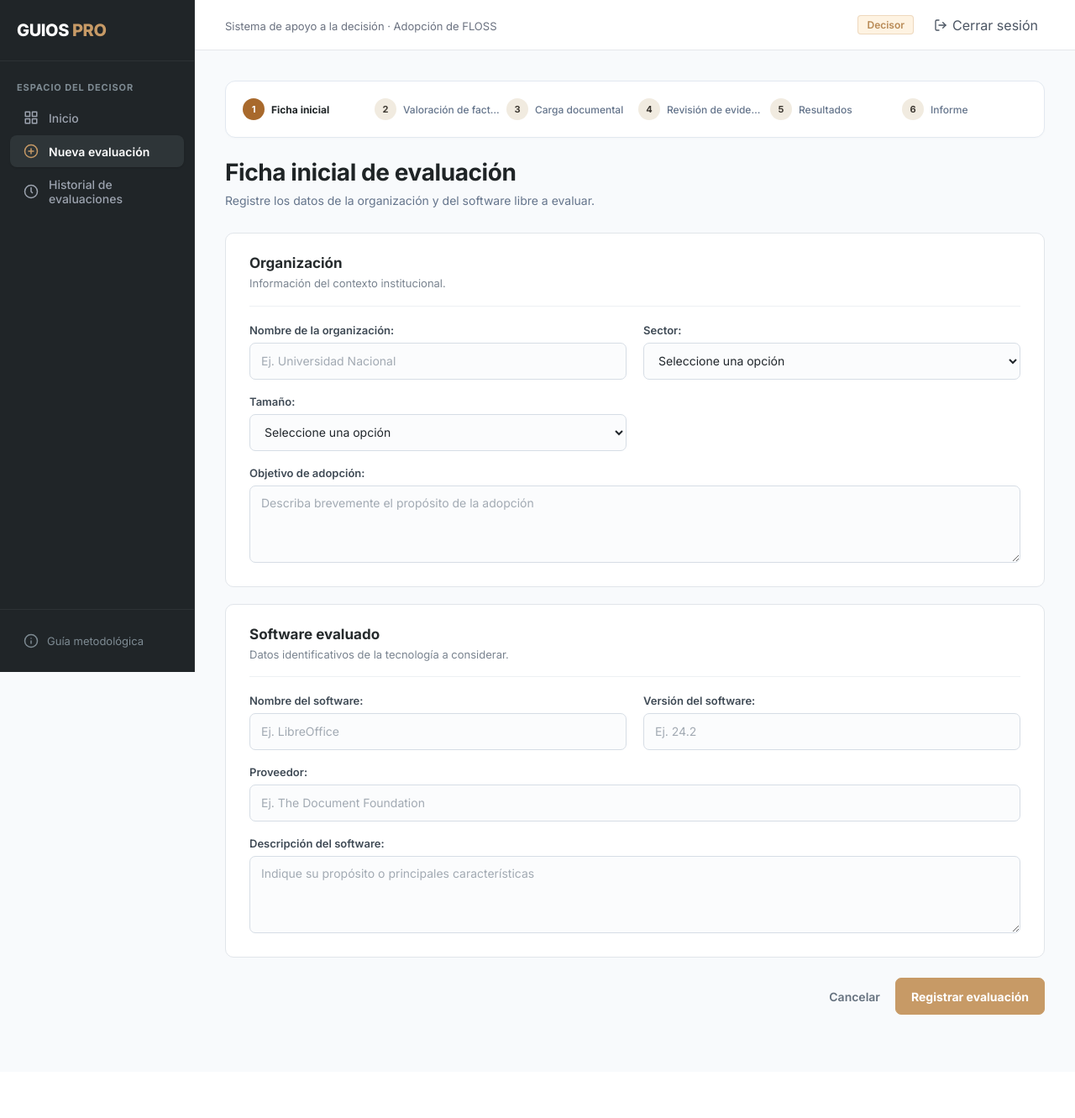
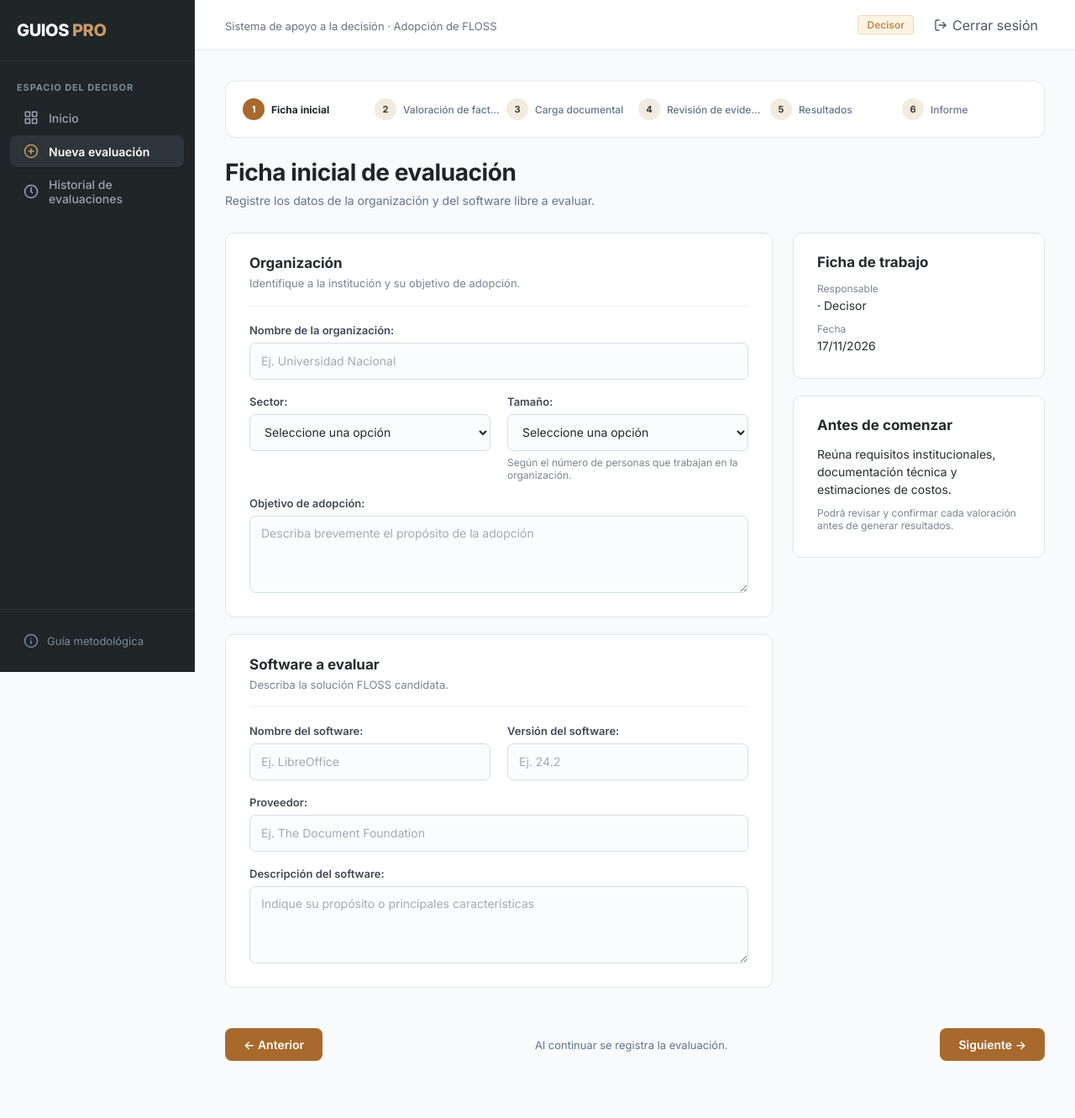
Before and after one commit to gely25/GUIOS_BASE, a Django app: page /decisor/ficha-inicial/ in a window 1280 px wide. Shown: the whole page at 84% size. Before the commit the page ends 1208 px from the top, so only its background shows below. Run offline with Django 5.2, Linux system fonts and the light colour scheme; the visitor is signed in with stand-in values (Sample User, id 1); parts of the project's set-up code (start-up, migrations or seed data) failed here and were passed over.

Commit message:
Ficha inicial segun Figma: rangos de tamano, sector Otro como etiqueta y botones Anterior/Siguiente en los pasos

```diff
--- a/apps/presentation/forms.py
+++ b/apps/presentation/forms.py
@@ -16,7 +16,12 @@ SECTORES = [SIN_ELEGIR] + [(v, v) for v in (
     'Comercio', 'Investigación', 'Otro',
 )]
 
-TAMANOS = [SIN_ELEGIR] + [(v, v) for v in ('Microempresa', 'Pequeña', 'Mediana', 'Grande')]
+# El valor que se guarda es el nombre; la lista muestra el rango de personal de cada tamaño.
+TAMANOS = [SIN_ELEGIR,
+           ('Microempresa', 'Microempresa · de 1 a 9 personas'),
+           ('Pequeña', 'Pequeña · de 10 a 49 personas'),
+           ('Mediana', 'Mediana · de 50 a 199 personas'),
+           ('Grande', 'Grande · 200 personas o más')]
 
 
 class EvaluacionInicialForm(forms.Form):
@@ -29,6 +34,12 @@ class EvaluacionInicialForm(forms.Form):
     sector = forms.ChoiceField(
         label='Sector', required=False, choices=SECTORES,
         widget=forms.Select(attrs={'class': 'evaluacion-input'}))
+    sector_otro = forms.CharField(
+        label='Otro sector', required=False, max_length=100,
+        widget=forms.TextInput(attrs={
+            'class': 'evaluacion-input',
+            'placeholder': 'Escriba el sector',
+        }))
     tamano = forms.ChoiceField(
         label='Tamaño', required=False, choices=TAMANOS,
         widget=forms.Select(attrs={'class': 'evaluacion-input'}))
@@ -64,6 +75,16 @@ class EvaluacionInicialForm(forms.Form):
             'rows': 3,
             'placeholder': 'Indique su propósito o principales características',
         }))
+
+    def clean(self):
+        datos = super().clean()
+        if datos.get('sector') == 'Otro':
+            propio = ' '.join((datos.get('sector_otro') or '').split())
+            if not propio:
+                self.add_error('sector_otro', 'Escriba el sector de la organización.')
+            else:
+                datos['sector'] = propio
+        return datos
 
     def __init__(self, *args, **kwargs):
         super().__init__(*args, **kwargs)
--- a/apps/presentation/static/presentation/css/evaluacion.css
+++ b/apps/presentation/static/presentation/css/evaluacion.css
@@ -167,3 +167,21 @@
         justify-content: space-between;
     }
 }
+
+
+/* Ficha inicial: formulario y columna lateral (Figma) */
+.ficha-layout { display: grid; grid-template-columns: minmax(0, 1fr) 300px; gap: 24px; align-items: start; }
+.ficha-layout .evaluacion-form-wrapper { max-width: none; margin-bottom: 0; }
+.ficha-lateral .evaluacion-section h2 { font-size: 17px; margin: 0 0 14px; color: #262b2d; }
+.ficha-dato-etiqueta { font-size: 12px; color: #7a8490; margin: 10px 0 2px; }
+.ficha-dato { font-size: 14px; line-height: 1.5; color: #262b2d; margin: 0; }
+.campo-ayuda, .sector-otro-ayuda { font-size: 12px; color: #7a8490; margin-top: 6px; }
+.sector-otro { margin-top: 10px; }
+.chip-etiqueta {
+    display: inline-flex; align-items: center; gap: 8px;
+    background: #f3e5d4; color: #8a5a1c; border-radius: 6px;
+    padding: 5px 6px 5px 12px; font-size: 13px; font-weight: 600;
+}
+.chip-quitar { border: 0; background: transparent; color: #8a5a1c; font-size: 16px; line-height: 1; cursor: pointer; padding: 0 4px; }
+.chip-quitar:hover { color: #5b3a10; }
+@media (max-width: 980px) { .ficha-layout { grid-template-columns: 1fr; } }
--- a/apps/presentation/static/presentation/css/style.css
+++ b/apps/presentation/static/presentation/css/style.css
@@ -1304,3 +1304,32 @@ button.topbar-logout-link { background: none; border: 0; font: inherit; cursor:
 
 /* Aire bajo el indicador de pasos de la evaluacion */
 .evaluation-stepper-container { margin-bottom: 24px; }
+
+
+/* 4.10 Pie de navegación de los pasos (Anterior / Siguiente) */
+.paso-nav {
+    display: flex;
+    justify-content: space-between;
+    align-items: center;
+    gap: 16px;
+    margin: 28px 0 32px;
+}
+.paso-nav-nota { font-size: 13px; color: #64748b; text-align: center; }
+.paso-nav-btn {
+    display: inline-flex;
+    align-items: center;
+    gap: 8px;
+    padding: 11px 22px;
+    border: 0;
+    border-radius: 8px;
+    background: #a8692c;
+    color: #ffffff;
+    font: inherit;
+    font-size: 14px;
+    font-weight: 600;
+    text-decoration: none;
+    cursor: pointer;
+}
+.paso-nav-btn:hover { background: #8f5822; }
+.paso-nav-btn--inactivo { background: #e9e3d8; color: #9a917f; cursor: not-allowed; }
+.paso-nav-btn--inactivo:hover { background: #e9e3d8; }
--- a/apps/presentation/templates/presentation/decisor/evaluacion_inicial.html
+++ b/apps/presentation/templates/presentation/decisor/evaluacion_inicial.html
@@ -3,6 +3,7 @@
 
 {% block title %}Nueva evaluación | GUIOS PRO{% endblock %}
 {% block extra_head %}<link rel="stylesheet" href="{% static 'presentation/css/evaluacion.css' %}">{% endblock %}
+{% block extra_js %}<script src="{% static 'presentation/js/ficha_sector.js' %}" defer></script>{% endblock %}
 
 {% block content %}
 <div class="workspace-screen-layout">
@@ -22,18 +23,19 @@
                 <p class="hu09-notice" role="status">{{ message }}</p>
             {% endfor %}
 
+            <div class="ficha-layout">
                 <section class="evaluacion-form-wrapper">
-                <form method="post" novalidate>
+                    <form method="post" id="form-ficha" novalidate>
                         {% csrf_token %}
                         {{ form.non_field_errors }}
 
                         <div class="evaluacion-section">
                             <div class="evaluacion-section-heading">
                                 <h2>Organización</h2>
-                            <p>Información del contexto institucional.</p>
+                                <p>Identifique a la institución y su objetivo de adopción.</p>
                             </div>
                             <div class="evaluacion-grid">
-                            <div class="evaluacion-field evaluacion-field-wide">
+                                <div class="evaluacion-field evaluacion-field-full">
                                     {{ form.nombre_organizacion.label_tag }}
                                     {{ form.nombre_organizacion }}
                                     {{ form.nombre_organizacion.errors }}
@@ -42,11 +44,21 @@
                                     {{ form.sector.label_tag }}
                                     {{ form.sector }}
                                     {{ form.sector.errors }}
+                                    <div id="sector-otro-bloque" class="sector-otro" hidden>
+                                        {{ form.sector_otro }}
+                                        <span id="sector-chip" class="chip-etiqueta" hidden>
+                                            <span class="chip-texto"></span>
+                                            <button type="button" class="chip-quitar" aria-label="Quitar sector">&times;</button>
+                                        </span>
+                                        <small class="sector-otro-ayuda">Escriba el sector y presione Enter.</small>
+                                        {{ form.sector_otro.errors }}
+                                    </div>
                                 </div>
                                 <div class="evaluacion-field">
                                     {{ form.tamano.label_tag }}
                                     {{ form.tamano }}
                                     {{ form.tamano.errors }}
+                                    <small class="campo-ayuda">Según el número de personas que trabajan en la organización.</small>
                                 </div>
                                 <div class="evaluacion-field evaluacion-field-full">
                                     {{ form.objetivo_adopcion.label_tag }}
@@ -58,8 +70,8 @@
 
                         <div class="evaluacion-section">
                             <div class="evaluacion-section-heading">
-                            <h2>Software evaluado</h2>
-                            <p>Datos identificativos de la tecnología a considerar.</p>
+                                <h2>Software a evaluar</h2>
+                                <p>Describa la solución FLOSS candidata.</p>
                             </div>
                             <div class="evaluacion-grid">
                                 <div class="evaluacion-field evaluacion-field-wide">
@@ -84,13 +96,27 @@
                                 </div>
                             </div>
                         </div>
-
-                    <div class="evaluacion-form-actions">
-                        <a href="{% url 'presentation:decisor-inicio' %}" class="evaluacion-cancel-link">Cancelar</a>
-                        <button type="submit" class="evaluacion-submit">Registrar evaluación</button>
-                    </div>
                     </form>
                 </section>
+
+                <aside class="ficha-lateral" aria-label="Resumen de la ficha">
+                    <section class="evaluacion-section">
+                        <h2>Ficha de trabajo</h2>
+                        <p class="ficha-dato-etiqueta">Responsable</p>
+                        <p class="ficha-dato">{{ request.user.nombre }} · Decisor</p>
+                        <p class="ficha-dato-etiqueta">Fecha</p>
+                        <p class="ficha-dato">{% now "d/m/Y" %}</p>
+                    </section>
+                    <section class="evaluacion-section">
+                        <h2>Antes de comenzar</h2>
+                        <p class="ficha-dato">Reúna requisitos institucionales, documentación técnica y estimaciones de costos.</p>
+                        <p class="ficha-dato-etiqueta">Podrá revisar y confirmar cada valoración antes de generar resultados.</p>
+                    </section>
+                </aside>
+            </div>
+
+            {% url 'presentation:decisor-inicio' as url_inicio %}
+            {% include "presentation/includes/paso_navegacion.html" with anterior_url=url_inicio siguiente_form="form-ficha" nota="Al continuar se registra la evaluación." %}
         </main>
     </div>
 </div>
--- a/apps/presentation/templates/presentation/decisor/preguntas.html
+++ b/apps/presentation/templates/presentation/decisor/preguntas.html
@@ -8,6 +8,7 @@
     <div class="workspace-body-container">
         {% include 'presentation/includes/app_topbar.html' with current_area='decisor' %}
         <main class="workspace-inner-content hu09">
+            {% include "presentation/includes/evaluation_stepper.html" with current_step=4 eval_id=evaluacion.pk %}
             <div class="page-title-row">
                 <div>
                     <h1 class="page-main-heading">Información complementaria y valoración preliminar</h1>
@@ -277,6 +278,7 @@
                 </div>
             </dialog>
             {% endif %}
+            {% if evaluacion %}{% url 'presentation:decisor-carga-documental' as u_ant %}{% url 'presentation:decisor-resultados' as u_sig %}{% with ev=evaluacion.pk|stringformat:"s" %}{% include "presentation/includes/paso_navegacion.html" with anterior_url=u_ant|add:"?evaluacion_id="|add:ev siguiente_url=u_sig|add:"?evaluacion="|add:ev nota="Solo las valoraciones confirmadas participan en el cálculo." %}{% endwith %}{% endif %}
         </main>
     </div>
 </div>
--- a/apps/presentation/templates/presentation/decisor/revision_humana.html
+++ b/apps/presentation/templates/presentation/decisor/revision_humana.html
@@ -9,6 +9,7 @@
     <div class="workspace-body-container">
         {% include 'presentation/includes/app_topbar.html' with current_area='decisor' %}
         <main class="workspace-inner-content hu09 hu11">
+            {% include "presentation/includes/evaluation_stepper.html" with current_step=4 eval_id=evaluacion.pk %}
             <div class="hu09-heading"><div><h1 class="page-main-heading">Validación humana de valoraciones</h1><p class="page-main-subheading">Revise las fuentes y registre una decisión explícita para cada subfactor relevante.</p></div><a class="hu09-secondary" href="{{ base }}{% if evaluacion %}?evaluacion={{ evaluacion.pk }}{% endif %}">Información complementaria (HU09)</a></div>
             <section class="dashboard-block hu09-panel"><h2 class="block-title">Seleccionar evaluación</h2>
                 <form method="get" class="hu09-pick"><input name="etapa" type="hidden" value="validacion"><label for="hu11-evaluacion">Evaluación</label><select name="evaluacion" id="hu11-evaluacion" required><option value="">Seleccione una evaluación</option>{% for ev in evaluaciones %}<option value="{{ ev.pk }}" {% if evaluacion.pk == ev.pk %}selected{% endif %}>{{ ev.software.nombre }} · #{{ ev.pk }} · {{ ev.estado }}</option>{% endfor %}</select><button class="btn-top-action" type="submit">Consultar</button></form>
@@ -49,6 +50,7 @@
             {% if lote_editable %}<section class="hu09-panel hu11-lote"><h2 class="block-title">Revisión masiva de borradores</h2><p class="hu09-muted">Seleccione solo decisiones que ya revisó individualmente. Se verificará la vigencia de todas al registrar el lote. Si una no es válida, ninguna se registrará. Recargue la página para ver borradores recién guardados.</p>{% if borradores_obsoletos %}<p class="hu09-error" role="status">Borradores desactualizados: {{ borradores_obsoletos|length }}. Revise las fuentes y guarde de nuevo antes de incluirlos en el lote.</p>{% for v in borradores_obsoletos %}<p><a href="?etapa=validacion&amp;evaluacion={{ evaluacion.pk }}&amp;valoracion={{ v.pk }}">{{ v.evaluacion_factor.factor.nombre }} · {{ v.subfactor.descripcion }}</a></p>{% endfor %}{% endif %}{% if borradores %}<form method="post" id="hu11-lote">{% csrf_token %}<input type="hidden" name="etapa" value="validacion"><input type="hidden" name="evaluacion" value="{{ evaluacion.pk }}"><input type="hidden" name="accion" value="resolver_lote_hu11">
             {% for item in borradores %}<div class="hu11-fuente"><label><input type="checkbox" name="seleccion" value="{{ item.v.pk }}:{{ item.b.version }}:{{ item.b.huella_contexto }}"> {{ item.v.evaluacion_factor.factor.nombre }} · {{ item.v.subfactor.descripcion }} — {{ item.b.modo }}: {{ item.b.valor }}/4</label><p class="hu11-texto">{{ item.b.justificacion }}</p><a href="?etapa=validacion&amp;evaluacion={{ evaluacion.pk }}&amp;valoracion={{ item.v.pk }}">Consultar propuesta y fuentes</a></div>{% endfor %}
             <label class="hu11-lote-confirmar"><input type="checkbox" name="confirmar_lote" value="1" required> He revisado las fuentes de cada decisión seleccionada y confirmo su registro definitivo.</label><button class="btn-top-action" type="submit">Registrar decisiones seleccionadas</button><p id="hu11-lote-estado" role="status"></p></form>{% else %}<p>No hay borradores completos disponibles.</p>{% endif %}</section>{% endif %}{% endif %}
+            {% if evaluacion %}{% url 'presentation:decisor-carga-documental' as u_ant %}{% url 'presentation:decisor-resultados' as u_sig %}{% with ev=evaluacion.pk|stringformat:"s" %}{% include "presentation/includes/paso_navegacion.html" with anterior_url=u_ant|add:"?evaluacion_id="|add:ev siguiente_url=u_sig|add:"?evaluacion="|add:ev nota="Solo las valoraciones confirmadas participan en el cálculo." %}{% endwith %}{% endif %}
         </main>
     </div>
 </div>
--- a/apps/presentation/templates/presentation/includes/evaluation_stepper.html
+++ b/apps/presentation/templates/presentation/includes/evaluation_stepper.html
@@ -1,3 +1,4 @@
+{% comment %}Parámetro opcional eval_id: conserva la evaluación activa al saltar de un paso a otro.{% endcomment %}
 <div class="evaluation-stepper-container" role="navigation" aria-label="Etapas de la evaluación">
     <ol class="stepper-list">
         <li class="stepper-step {% if current_step == 1 %}active{% elif current_step > 1 %}completed{% endif %}">
@@ -7,31 +8,31 @@
             </a>
         </li>
         <li class="stepper-step {% if current_step == 2 %}active{% elif current_step > 2 %}completed{% endif %}">
-            <a href="{% url 'presentation:decisor-importancia-factores' %}" class="stepper-link">
+            <a href="{% url 'presentation:decisor-importancia-factores' %}{% if eval_id %}?evaluacion_id={{ eval_id }}{% endif %}" class="stepper-link">
                 <span class="step-indicator">{% if current_step > 2 %}&#10003;{% else %}2{% endif %}</span>
                 <span class="step-label">Valoración de factores</span>
             </a>
         </li>
         <li class="stepper-step {% if current_step == 3 %}active{% elif current_step > 3 %}completed{% endif %}">
-            <a href="{% url 'presentation:decisor-carga-documental' %}" class="stepper-link">
+            <a href="{% url 'presentation:decisor-carga-documental' %}{% if eval_id %}?evaluacion_id={{ eval_id }}{% endif %}" class="stepper-link">
                 <span class="step-indicator">{% if current_step > 3 %}&#10003;{% else %}3{% endif %}</span>
                 <span class="step-label">Carga documental</span>
             </a>
         </li>
         <li class="stepper-step {% if current_step == 4 %}active{% elif current_step > 4 %}completed{% endif %}">
-            <a href="{% url 'presentation:decisor-revision-valoraciones' %}" class="stepper-link">
+            <a href="{% url 'presentation:decisor-revision-valoraciones' %}{% if eval_id %}?evaluacion={{ eval_id }}{% endif %}" class="stepper-link">
                 <span class="step-indicator">{% if current_step > 4 %}&#10003;{% else %}4{% endif %}</span>
                 <span class="step-label">Revisión de evidencia</span>
             </a>
         </li>
         <li class="stepper-step {% if current_step == 5 %}active{% elif current_step > 5 %}completed{% endif %}">
-            <a href="{% url 'presentation:decisor-resultados' %}" class="stepper-link">
+            <a href="{% url 'presentation:decisor-resultados' %}{% if eval_id %}?evaluacion={{ eval_id }}{% endif %}" class="stepper-link">
                 <span class="step-indicator">{% if current_step > 5 %}&#10003;{% else %}5{% endif %}</span>
                 <span class="step-label">Resultados</span>
             </a>
         </li>
         <li class="stepper-step {% if current_step == 6 %}active{% elif current_step > 6 %}completed{% endif %}">
-            <a href="{% url 'presentation:decisor-informe' %}" class="stepper-link">
+            <a href="{% url 'presentation:decisor-informe' %}{% if eval_id %}?evaluacion={{ eval_id }}{% endif %}" class="stepper-link">
                 <span class="step-indicator">{% if current_step > 6 %}&#10003;{% else %}6{% endif %}</span>
                 <span class="step-label">Informe</span>
             </a>
--- /dev/null
+++ b/apps/presentation/templates/presentation/includes/paso_navegacion.html
@@ -0,0 +1,16 @@
+{% comment %}
+Pie de navegación de cada paso (Figma: "Anterior" a la izquierda, "Siguiente" a la derecha).
+Parámetros: anterior_url, siguiente_url (enlace) o siguiente_form (id de un formulario a enviar),
+siguiente_inactivo (si no se puede avanzar), nota (texto central, opcional).
+{% endcomment %}
+<nav class="paso-nav" aria-label="Navegación entre pasos">
+    {% if anterior_url %}<a class="paso-nav-btn" href="{{ anterior_url }}">&larr; Anterior</a>{% else %}<span></span>{% endif %}
+    <span class="paso-nav-nota">{{ nota|default:"" }}</span>
+    {% if siguiente_inactivo %}
+    <span class="paso-nav-btn paso-nav-btn--inactivo" aria-disabled="true">Siguiente &rarr;</span>
+    {% elif siguiente_form %}
+    <button type="submit" form="{{ siguiente_form }}" class="paso-nav-btn">Siguiente &rarr;</button>
+    {% elif siguiente_url %}
+    <a class="paso-nav-btn" href="{{ siguiente_url }}">Siguiente &rarr;</a>
+    {% endif %}
+</nav>
```
Also changed, not shown: apps/presentation/static/presentation/js/ficha_sector.js (added, +37 -0 lines), apps/presentation/tests/test_ficha_sector_otro.py (added, +37 -0 lines), apps/presentation/tests/test_navegacion_pasos.py (added, +43 -0 lines). Lines whose indentation alone changed are shown as unchanged.
